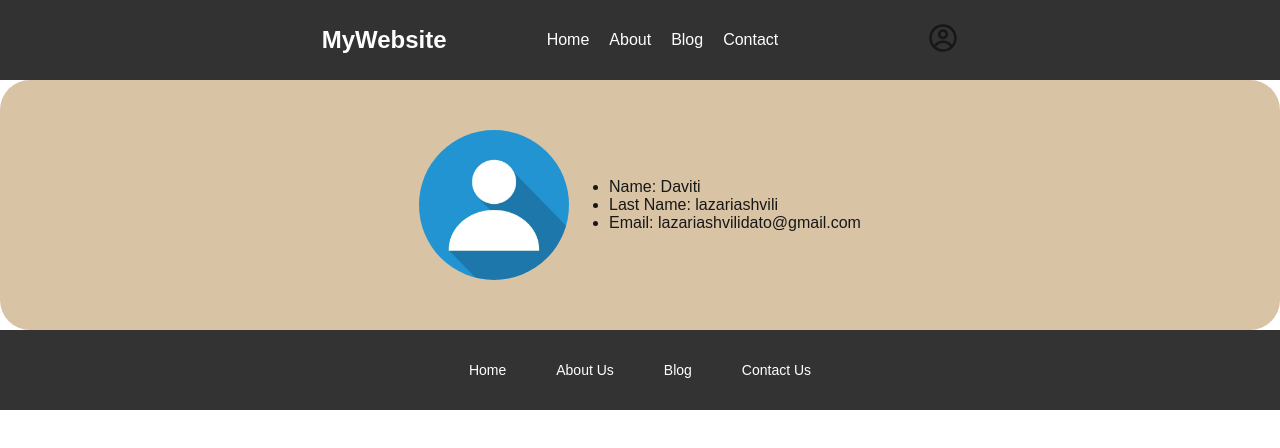
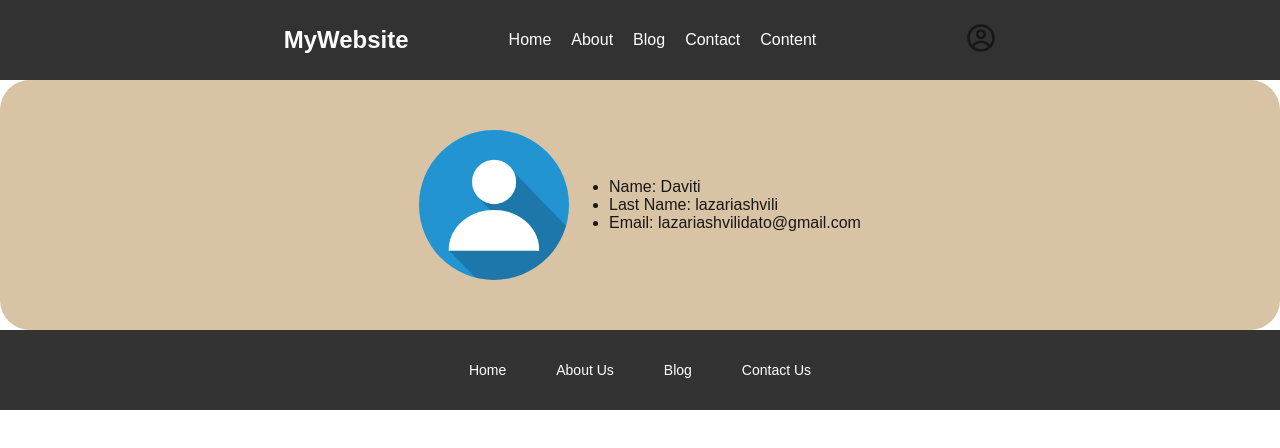
Before and after one commit to Daviti0410/TBCX, a Next.js app: page /profile in a window 1280 px wide. Shown: the top 448 px of the page. Built offline with nearby package versions, Linux system fonts and the light colour scheme.

Commit message:
დავამატეთ კკონტენტ ლინკი ჰედერდი

```diff
--- a/src/components/Header/Header.jsx
+++ b/src/components/Header/Header.jsx
@@ -25,6 +25,9 @@ export default function Header() {
             <li>
               <Link href="/contact">Contact</Link>
             </li>
+            <li>
+              <Link href="/content">Content</Link>
+            </li>
           </ul>
         </nav>
         <div className="profile">
```
